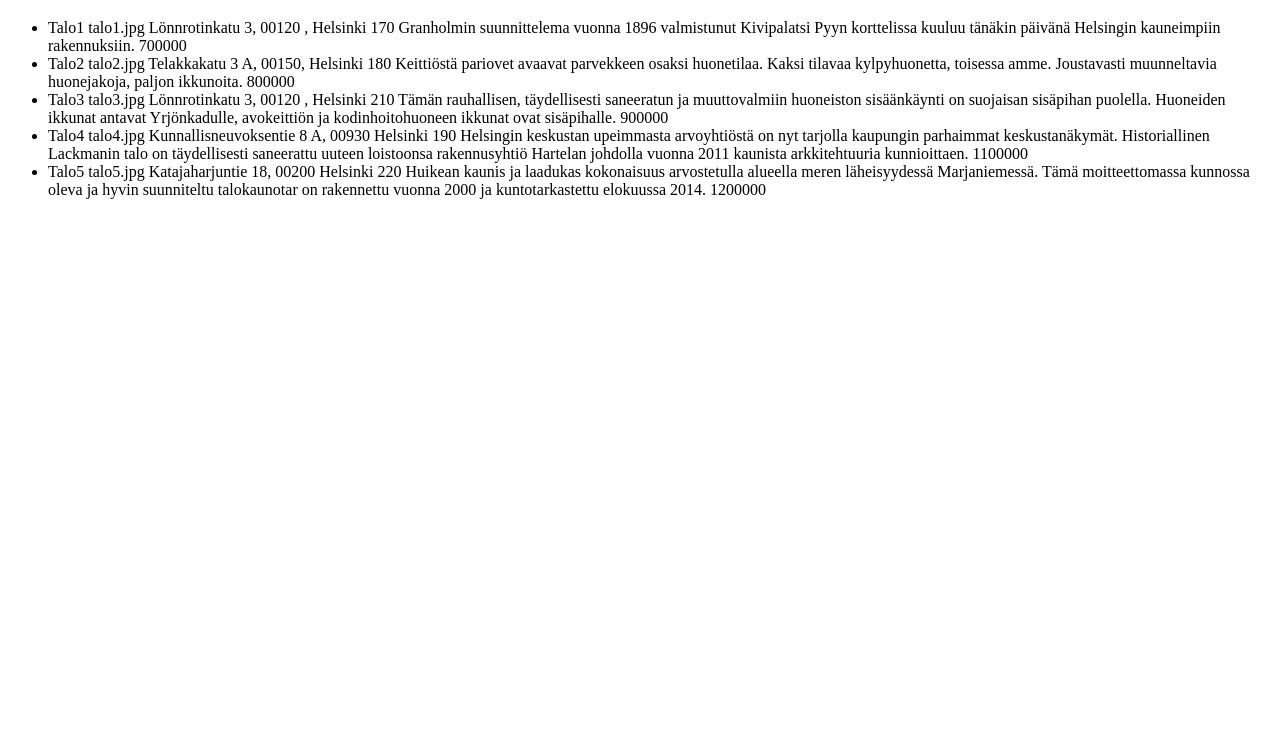
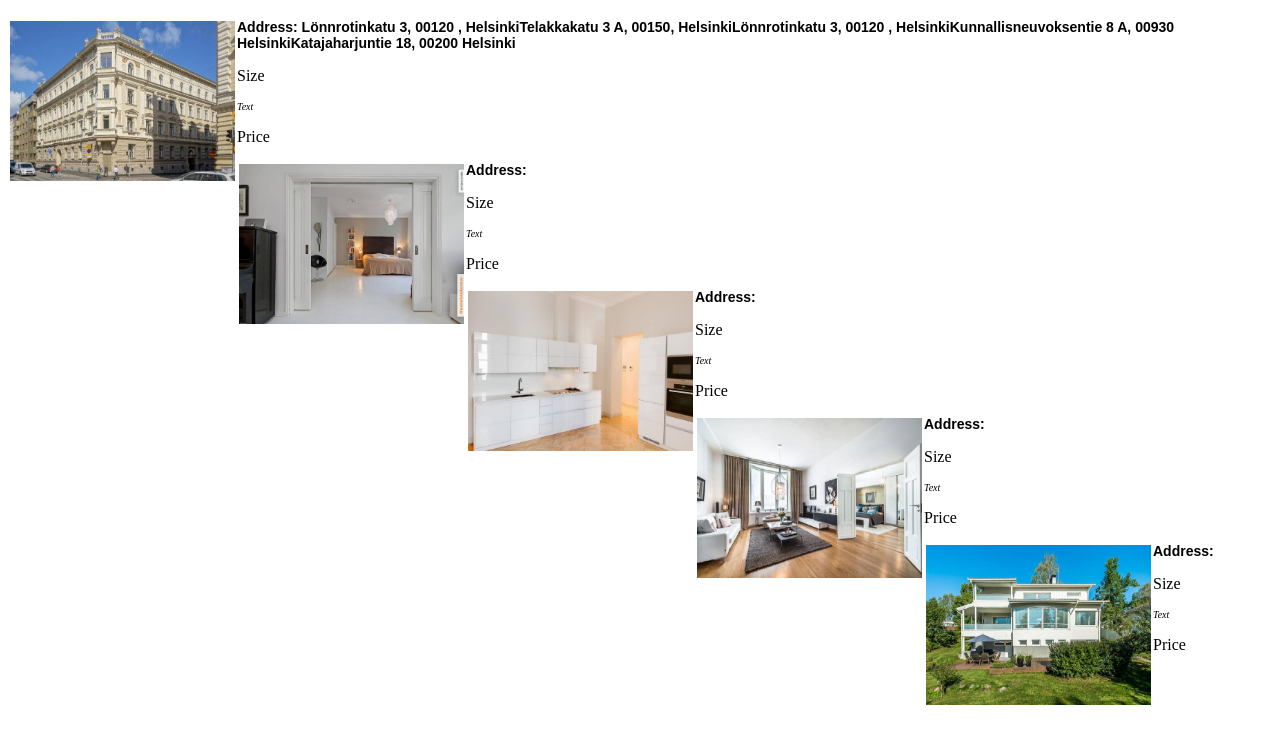
Before and after one commit to jaka-aurora/Fullstack-Programming, a plain HTML site: page Week4/Exercise1/E1.html in a window 1280 px wide. Shown: the part 61-800 px from the top of the page. Drawn offline with Linux system fonts and the light colour scheme.

Commit message:
add week4 exercise

```diff
--- a/Week4/Exercise1/E1.html
+++ b/Week4/Exercise1/E1.html
@@ -3,12 +3,41 @@
 <head>
     <meta charset="UTF-8">
     <meta name="viewport" content="width=device-width, initial-scale=1.0">
+    <link rel="stylesheet" href="styles.css">
     <title>Document</title>
 </head>
 <body>
     <h1>Real estate for sale</h1>
 
-    <ul id="result"></ul>
+    <img src="images\talo1.jpg" alt="Talo1" class="houseImage">
+    <p id=address class="header">Address: </p>
+    <p>Size</p>
+    <p class="text">Text</p>
+    <p>Price</p>
+
+    <img src="images\talo2.jpg" alt="Talo1" class="houseImage">
+    <p id=address class="header">Address: </p>
+    <p>Size</p>
+    <p class="text">Text</p>
+    <p>Price</p>
+
+    <img src="images\talo3.jpg" alt="Talo1" class="houseImage">
+    <p id=address class="header">Address: </p>
+    <p>Size</p>
+    <p class="text">Text</p>
+    <p>Price</p>
+
+    <img src="images\talo4.jpg" alt="Talo1" class="houseImage">
+    <p id=address class="header">Address: </p>
+    <p>Size</p>
+    <p class="text">Text</p>
+    <p>Price</p>
+
+    <img src="images\talo5.jpg" alt="Talo1" class="houseImage">
+    <p id=address class="header">Address: </p>
+    <p>Size</p>
+    <p class="text">Text</p>
+    <p>Price</p>
 
     <script>
         async function fetchTalot() {
@@ -21,12 +50,10 @@
         }
         async function renderTalot() {
             let talot = await fetchTalot();
-            let ul = document.getElementById("result");
+            let p = document.getElementById("address");
             talot.forEach(talo => {
-                let li = document.createElement("li");
-                let text = document.createTextNode(`${talo.name} ${talo.image} ${talo.address} ${talo.size} ${talo.text} ${talo.price}`);
-                li.appendChild(text);
-                ul.appendChild(li);
+                let text = document.createTextNode(`${talo.address}`);
+                p.appendChild(text);
             });
         }
         renderTalot();
--- /dev/null
+++ b/Week4/Exercise1/styles.css
@@ -0,0 +1,36 @@
+#houses {
+  width: 600px;
+  height: 800px;
+  float: left;
+  overflow-y: auto;
+  margin: 10px
+}
+
+.houseContainer {
+  display: block;
+  border: 1px solid gray;
+  width: 570px;
+  height: 165px;
+  font-family: Arial, Helvetica, sans-serif;
+  font-size: 12px;
+  margin: 2px;
+  padding: 2px;
+}
+
+.houseImage {
+  width: 225px;
+  height: 160px;
+  float: left;
+  margin: 2px;
+}
+
+p.header {
+  font-size: 14px;
+  font-family: Arial, Helvetica, sans-serif;
+  font-weight: bold;
+}
+
+p.text {
+  font-style: italic;
+  font-size: 10px;
+}
```
